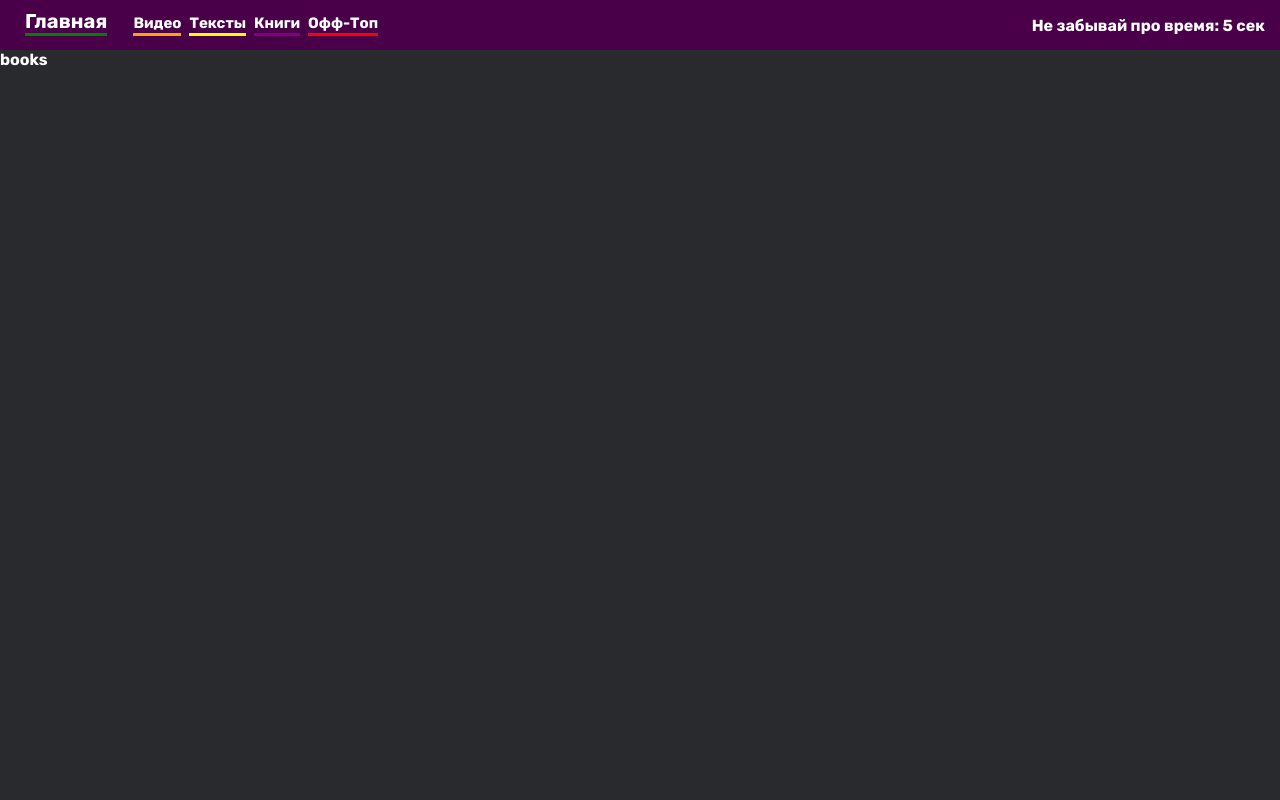
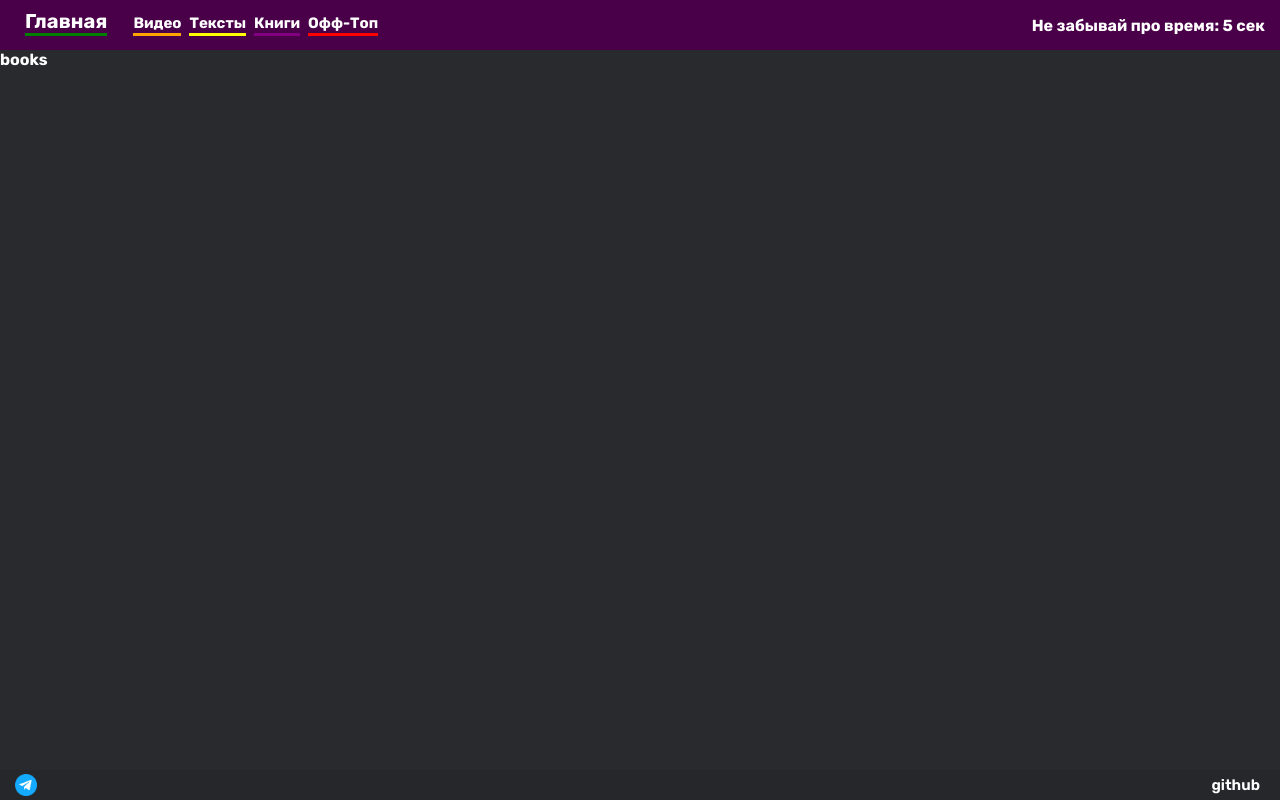
Before and after one commit to p1gnat/material_pilgin, a React (Create React App) app: page /books in a window 1280 px wide. Built offline with nearby package versions, Linux system fonts and the light colour scheme.

Commit message:
raw footer

```diff
--- a/src/App.js
+++ b/src/App.js
@@ -11,6 +11,7 @@ import Texts from "./pages/Texts";
 import Books from "./pages/Books";
 import Other from "./pages/Other";
 import Navbar from "./components/navbar/Navbar";
+import Footer from "./components/footer/Footer";
 
 function App() {
   return (
@@ -21,6 +22,7 @@ function App() {
             <>
               <Navbar />
               <Outlet />
+              <Footer />
             </>
           }
         >
--- /dev/null
+++ b/src/components/footer/Footer.jsx
@@ -0,0 +1,25 @@
+import React from "react";
+import styles from "./Footer.module.css";
+import { Link } from "react-router-dom";
+import tele from "./tele.svg";
+
+const Footer = () => {
+  return (
+    <div className={styles.main}>
+      <div className={styles.foot}>
+        <Link to={"https://t.me/pig_nat"} target="_blank">
+          <img src={tele} alt="" className={styles.imga}></img>
+        </Link>
+        <Link
+          to={"https://github.com/p1gnat/material_pilgin"}
+          className={styles.link}
+          target="_blank"
+        >
+          github
+        </Link>
+      </div>
+    </div>
+  );
+};
+
+export default Footer;
--- /dev/null
+++ b/src/components/footer/Footer.module.css
@@ -0,0 +1,28 @@
+.main {
+  position: fixed;
+  bottom: 0;
+  left: 0;
+  width: 100%;
+  height: 30px;
+  background-color: #25272b;
+  text-align: center;
+  font-size: 15px;
+  font-weight: 600;
+}
+.link {
+  text-decoration: none;
+  color: white;
+  float: right;
+  margin-right: 15px;
+  padding: 6px 5px;
+}
+.foot {
+  display: flex;
+  justify-content: space-between;
+}
+.imga {
+  margin-top: 4px;
+  max-width: 22px;
+  max-height: 22px;
+  margin-left: 15px;
+}
--- a/src/components/timer/Timer.jsx
+++ b/src/components/timer/Timer.jsx
@@ -25,8 +25,23 @@ function Timer() {
 
     return () => clearInterval(interval);
   }, []);
+  const minuteMaker = (timer) => {
+    if (timer >= 60) {
+      if (timer >= 3600) {
+        return `${Math.floor(timer / 3600)} ч ${Math.floor(
+          (timer % 3600) / 60
+        )} мин ${timer % 60} сек`;
+      } else {
+        return `${Math.floor(timer / 60)} мин ${timer % 60} сек`;
+      }
+    } else {
+      return timer + " сек";
+    }
+  };
   return (
-    <div className={styles.main__timer}>Не забывай про время: {timer} сек</div>
+    <div className={styles.main__timer}>
+      Не забывай про время: {minuteMaker(timer)}
+    </div>
   );
 }
 
```
Also changed, not shown: src/components/footer/tele.svg (added).
